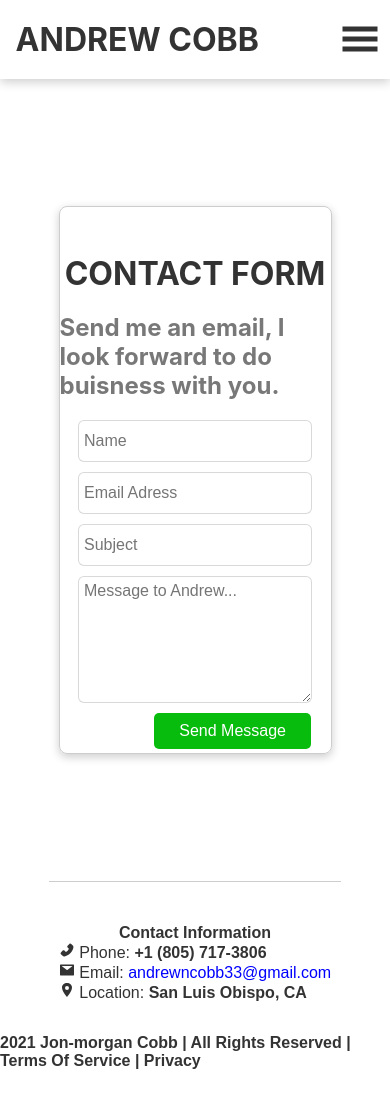
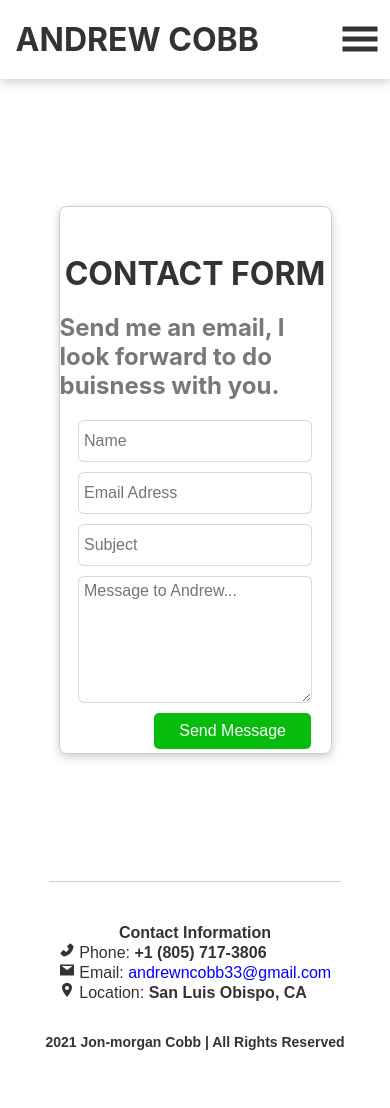
Before and after one commit to Jonmorgan12/andrews_portfolio, a React (Create React App) app in the folder my-app/: page /contact in a window 390 px wide. Shown: the top 1108 px of the page. Built offline with nearby package versions, Linux system fonts and the light colour scheme.

Commit message:
mobile footer finished

```diff
--- a/my-app/src/Components/Footer/Footer.css
+++ b/my-app/src/Components/Footer/Footer.css
@@ -48,3 +48,12 @@
   /* margin-top: 5vh; */
   /* margin-bottom: 5rem; */
 }
+
+@media (max-width: 600px) {
+  .footer-privacy p {
+    /* background-color: cadetblue; */
+    margin: 0 auto;
+    max-width: 300px;
+    font-size: 14px;
+  }
+}
--- a/my-app/src/Components/Footer/Footer.js
+++ b/my-app/src/Components/Footer/Footer.js
@@ -54,7 +54,6 @@ function Footer() {
             <p className="">
               <b>
                 {new Date().getFullYear()} Jon-morgan Cobb | All Rights Reserved
-                | Terms Of Service | Privacy
               </b>
             </p>
           </div>
```
